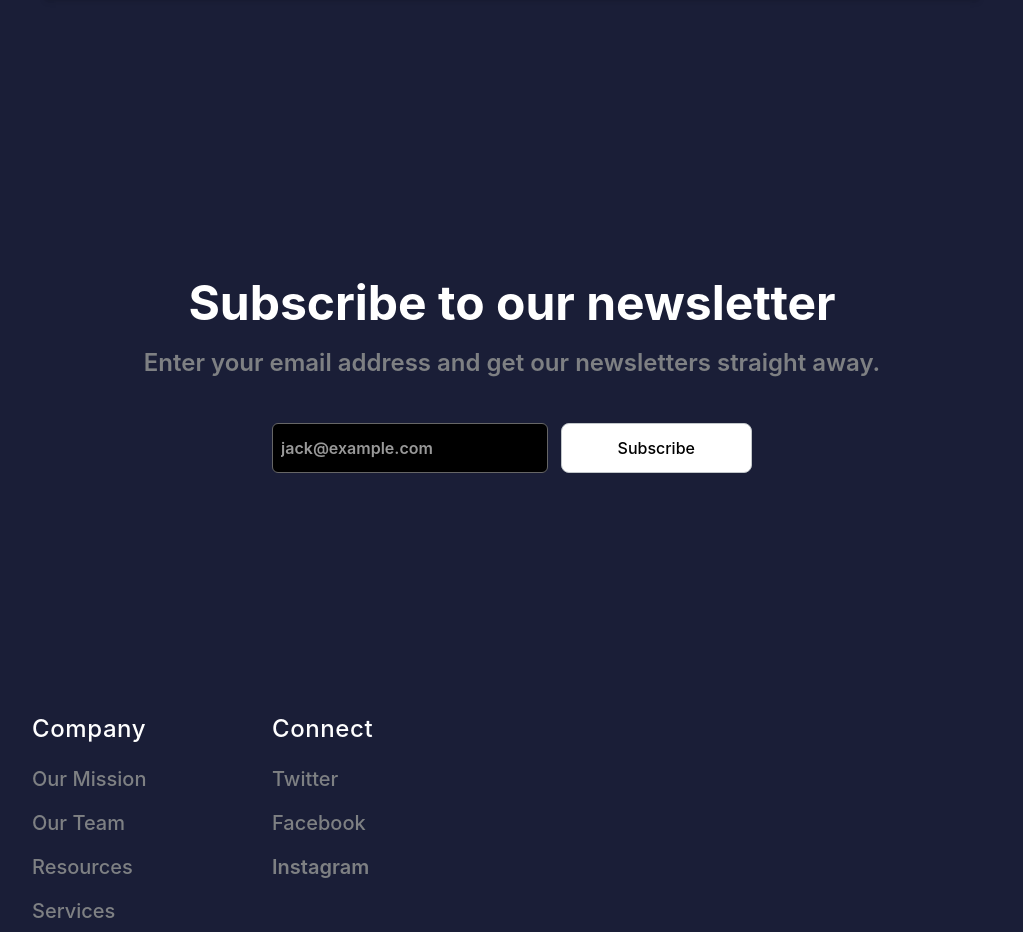
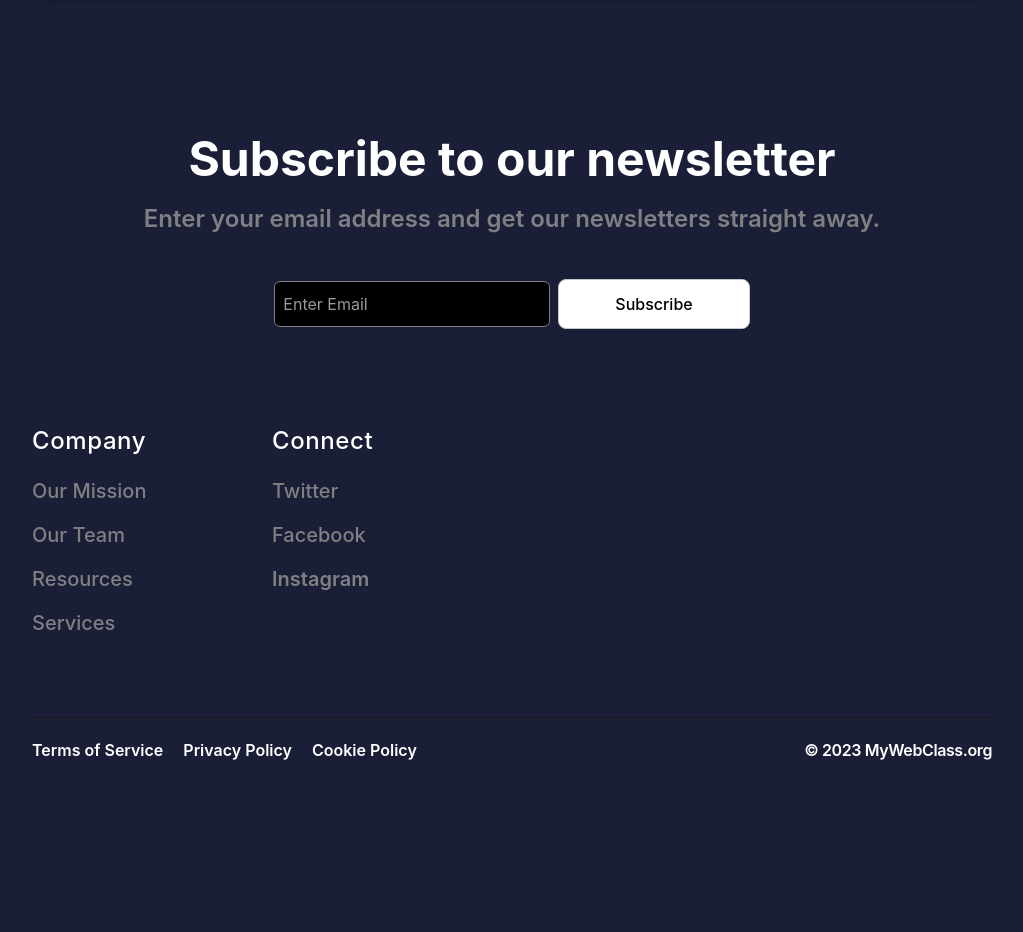
Before and after one commit to tanner666/Next.js_Website_IS601, a Next.js app: page / in a window 1280 px wide. Shown: the part 1160-2092 px from the top of the page, without its empty margins (128-1151 px from the left). After the commit the page ends 1954 px from the top, so only its background shows below. Built offline with nearby package versions, Linux system fonts and the light colour scheme.

Commit message:
Mailchimp changes

```diff
--- /dev/null
+++ b/components/Mail.js
@@ -0,0 +1,62 @@
+import { useState } from "react";
+import axios from "axios";
+
+export default () => {
+  const [email, setEmail] = useState("");
+  const [state, setState] = useState("IDLE");
+  const [errorMessage, setErrorMessage] = useState(null);
+
+  const subscribe = async () => {
+    setState("LOADING");
+    setErrorMessage(null);
+    try {
+      const response = await axios.post("/api/newsletter", { email });
+      setState("SUCCESS");
+    } catch (e) {
+      setErrorMessage(e.response.data.error);
+      setState("ERROR");
+    }
+  };
+
+  return (
+    <section class="text-gray-600 body-font">
+        <section class="relative pb-24">
+          <div class="max-w-6xl mx-auto px-4 sm:px-6 text-center">
+            {/* <div class="py-24 md:py-36"></div> */}
+    {/* <div className="flex flex-col items-center w-full p-8 border-gray-500 rounded-sm mt-8"> */}
+      <h1 class="mb-5 text-5xl font-bold text-white">
+                Subscribe to our newsletter
+    </h1>
+    <h1 class="subtext mb-9 text-2xl font-semibold">
+                Enter your email address and get our newsletters straight away.
+              </h1>
+      {/* <div className="flex w-1/2 lg:w-2/3 justify-center mt-5 flex-col lg:flex-row"> */}
+        <input
+          className="appearance-none w-1/4 pr-2 pl-2 py-3 mt-2 rounded-md border border-gray-500 rounded py- 3px-4 text-gray-400 leading-tight focus:outline-none focus:border-gray-600 bg-black"
+          type="text"
+          placeholder="Enter Email"
+          value={email}
+          onChange={(e) => setEmail(e.target.value)}
+        />
+        <button
+          className={`inline-flex items-center px-14 py-3 mt-2 ml-2 font-medium text-black transition duration-500 ease-in-out transform bg-transparent border rounded-lg bg-white ${
+            state === "LOADING" ? "button-gradient-loading" : ""
+          }`}
+          type="button"
+          disabled={state === "LOADING"}
+          onClick={subscribe}
+        >
+          Subscribe
+        </button>
+      {/* </div> */}
+      {state === "ERROR" && (
+        <p className="justify-center w-1/2 mt-2 text-red-600">{errorMessage}</p>
+      )}
+      {state === "SUCCESS" && (
+        <p className="w-1/2 mt-2 text-green-600">Success!</p>
+      )}
+    </div>
+        </section>
+      </section>
+  );
+};
--- a/components/layout.js
+++ b/components/layout.js
@@ -5,6 +5,7 @@ import Navbar from '../components/navbar'
 import { useState } from 'react';
 //import Header from "../components/Header";
 import Main from "../components/Main";
+import Mail from "../components/Mail";
 import Footer from "../components/Footer";
 import 'tailwindcss/tailwind.css';
 const name = '[Your Name]'
@@ -39,7 +40,8 @@ export default function Layout({ children, home }) {
           }
         />
         <main className={styles.container}>{children}</main>
-      <Main/>
+      {/* <Main/> */}
+      <Mail/>
       <Footer></Footer>
     </>
   )
--- a/package.json
+++ b/package.json
@@ -26,7 +26,8 @@
     "react-dom": "18.2.0",
     "react-scroll": "^1.8.9",
     "remark": "^14.0.2",
-    "remark-html": "^15.0.1"
+    "remark-html": "^15.0.1",
+    "@types/axios": "^0.14.0"
   },
   "devDependencies": {
     "@playwright/test": "^1.32.1",
--- /dev/null
+++ b/pages/api/newsletter.js
@@ -0,0 +1,58 @@
+import axios from "axios";
+
+function getRequestParams(email) {
+  // get env variables
+  const API_KEY = "2d1564f971711e337ee1f5388576c326-us14";
+  const LIST_ID = "2ab60141b2";
+  // mailchimp datacenter - mailchimp api keys always look like this:
+  // fe4f064432e4684878063s83121e4971-us6
+  // We need the us6 part
+  const DATACENTER = "2d1564f971711e337ee1f5388576c326-us14".split("-")[1];
+
+  const url = `https://${DATACENTER}.api.mailchimp.com/3.0/lists/${LIST_ID}/members`;
+
+  // Add aditional params here. See full list of available params:
+  // https://mailchimp.com/developer/reference/lists/list-members/
+  const data = {
+    email_address: email,
+    status: "subscribed",
+  };
+
+  // Api key needs to be encoded in base 64 format
+  const base64ApiKey = Buffer.from(`anystring:${API_KEY}`).toString("base64");
+  const headers = {
+    "Content-Type": "application/json",
+    Authorization: `Basic ${base64ApiKey}`,
+  };
+
+  return {
+    url,
+    data,
+    headers,
+  };
+}
+
+export default async (req, res) => {
+  const { email } = req.body;
+
+  if (!email || !email.length) {
+    return res.status(400).json({
+      error: "Forgot to add your email?",
+    });
+  }
+
+  try {
+    const { url, data, headers } = getRequestParams(email);
+
+    const response = await axios.post(url, data, { headers });
+
+    // Success
+    return res.status(201).json({ error: null });
+  } catch (error) {
+    return res.status(400).json({
+      error: `Oops, something went wrong.Please try again`,
+    });
+
+    // Report error to Sentry or whatever
+  }
+};
```
Also changed, not shown: 1 other file (tests, documents, lock files or other folders).
